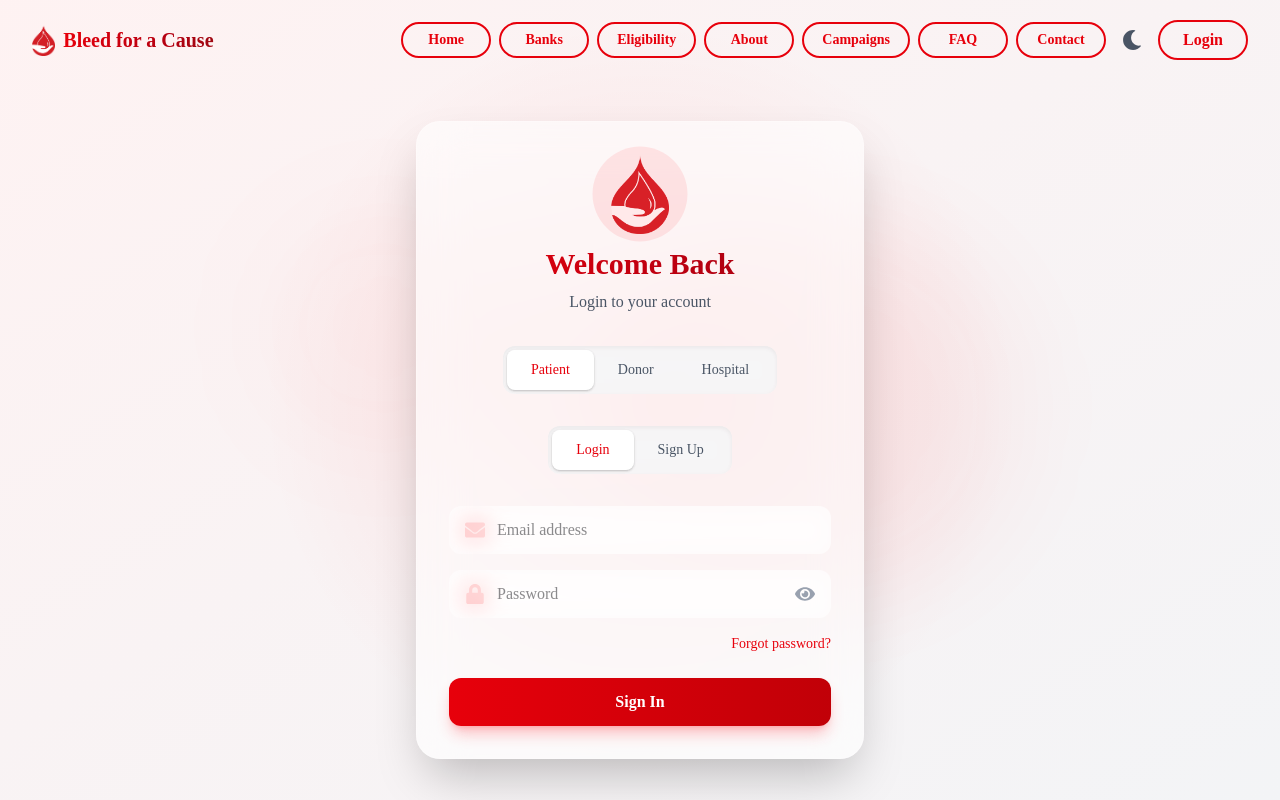
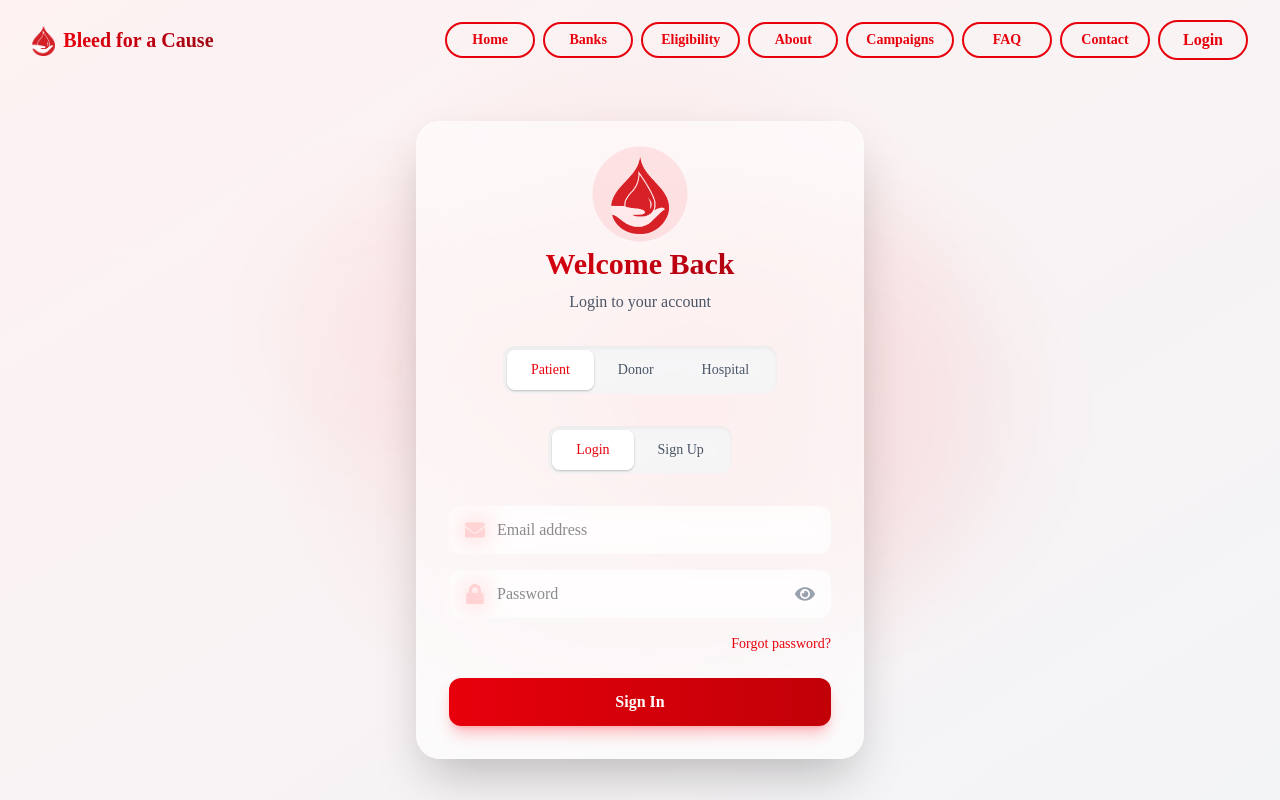
Before and after one commit to Arjun140205/Bleed-for-a-Cause, a React (Vite) app in the folder client/: page /login in a window 1280 px wide. Built offline with nearby package versions, Linux system fonts and the light colour scheme.

Commit message:
removed the theme context feature which was no longer in use

```diff
--- a/client/src/components/Landing/Navbar.jsx
+++ b/client/src/components/Landing/Navbar.jsx
@@ -2,8 +2,6 @@ import { useState, useEffect } from "react";
 import { motion, AnimatePresence } from "framer-motion";
 import { Link, useNavigate, useLocation } from "react-router-dom";
 import Swal from "sweetalert2";
-import { useTheme } from "../../ThemeContext";
-import { FaMoon, FaSun } from "react-icons/fa";
 import StarButton from "../ui/StarButton";
 
 const Navbar = () => {
@@ -13,7 +11,6 @@ const Navbar = () => {
   const [userType, setUserType] = useState("");
   const navigate = useNavigate();
   const location = useLocation();
-  const { theme, toggleTheme } = useTheme();
 
   useEffect(() => {
     const handleScroll = () => {
@@ -121,18 +118,6 @@ const Navbar = () => {
                 </StarButton>
               );
             })}
-
-            {/* Theme Toggle */}
-            <button
-              onClick={toggleTheme}
-              className="p-2 rounded-full transition-all duration-200 hover:scale-110 hover:bg-gray-100 dark:hover:bg-gray-800"
-            >
-              {theme === "dark" ? (
-                <FaSun className="h-5 w-5 text-yellow-400" />
-              ) : (
-                <FaMoon className="h-5 w-5 text-gray-600" />
-              )}
-            </button>
 
             {/* Auth Buttons */}
             {isLoggedIn ? (
```
